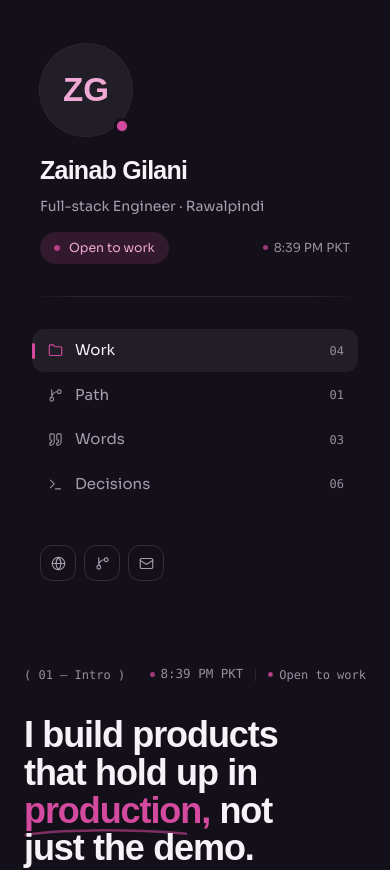
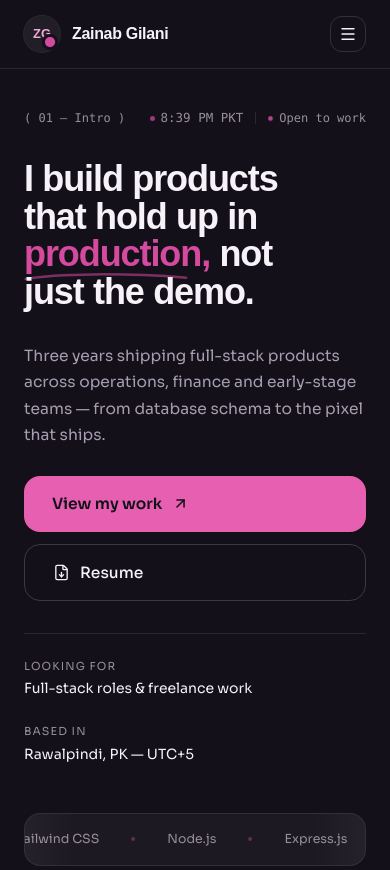
Before and after one commit to Zee-Gg/zainabgilani, a Next.js app: page / in a window 390 px wide. Shown: the top 870 px of the page. Built offline with nearby package versions, Linux system fonts and the light colour scheme; a web font is replaced by a local one.

Commit message:
feat: add mobile hamburger navigation

```diff
--- a/app/page.tsx
+++ b/app/page.tsx
@@ -1,4 +1,5 @@
 import { Sidebar } from "@/components/Sidebar";
+import { MobileHeader } from "@/components/MobileHeader";
 import { HeroSection } from "@/components/sections/HeroSection";
 import { WorkSection } from "@/components/sections/WorkSection";
 import { PathSection } from "@/components/sections/PathSection";
@@ -9,6 +10,7 @@ import { ContactSection } from "@/components/sections/ContactSection";
 export default function Home() {
   return (
     <div className="grid grid-cols-1 items-start lg:grid-cols-[380px_1fr]">
+      <MobileHeader />
       <Sidebar />
       <main className="min-w-0">
         <HeroSection />
--- /dev/null
+++ b/components/MobileHeader.tsx
@@ -0,0 +1,46 @@
+"use client";
+
+import { useState } from "react";
+import { Menu, X } from "lucide-react";
+import { StatusAvatar } from "./StatusAvatar";
+import { PillBadge } from "./PillBadge";
+import { SidebarNav } from "./SideBarNav";
+import { SocialLinks } from "./SocialLinks";
+
+export function MobileHeader() {
+  const [open, setOpen] = useState(false);
+
+  return (
+    <div className="border-b border-hairline px-6 py-4 lg:hidden">
+      <div className="flex items-center justify-between">
+        <div className="flex items-center gap-3">
+          <StatusAvatar alt="Zainab Gilani" size={36} />
+          <span className="font-display text-[16px] font-bold tracking-[-0.02em]">
+            Zainab Gilani
+          </span>
+        </div>
+        <button
+          type="button"
+          onClick={() => setOpen((v) => !v)}
+          aria-label={open ? "Close menu" : "Open menu"}
+          aria-expanded={open}
+          className="flex h-9 w-9 items-center justify-center rounded-xl border border-border-soft text-text transition-colors duration-200 ease-out hover:border-orchid hover:text-orchid-text"
+        >
+          {open ? (
+            <X className="h-[18px] w-[18px] stroke-[1.8]" />
+          ) : (
+            <Menu className="h-[18px] w-[18px] stroke-[1.8]" />
+          )}
+        </button>
+      </div>
+
+      {open && (
+        <div className="animate-fade-in-up mt-5 flex flex-col gap-6 pb-2">
+          <PillBadge pulse>Open to work</PillBadge>
+          <SidebarNav onNavigate={() => setOpen(false)} />
+          <SocialLinks />
+        </div>
+      )}
+    </div>
+  );
+}
--- a/components/SideBarNav.tsx
+++ b/components/SideBarNav.tsx
@@ -12,7 +12,7 @@ const iconMap: Record<string, LucideIcon> = {
   "#craft": Terminal,
 };
 
-export function SidebarNav() {
+export function SidebarNav({ onNavigate }: { onNavigate?: () => void } = {}) {
   const [active, setActive] = useState<string>("");
 
   useEffect(() => {
@@ -47,6 +47,7 @@ export function SidebarNav() {
           <Link
             key={item.href}
             href={item.href}
+            onClick={onNavigate}
             className={`group relative flex items-center gap-3 overflow-hidden rounded-xl py-2.5 pr-3.5 pl-4 text-[15px] transition-colors duration-200 ease-out focus-visible:outline focus-visible:outline-2 focus-visible:outline-offset-2 focus-visible:outline-orchid ${
               isActive ? "text-text" : "text-muted hover:text-text"
             }`}
--- a/components/Sidebar.tsx
+++ b/components/Sidebar.tsx
@@ -6,7 +6,7 @@ import { SocialLinks } from "./SocialLinks";
 
 export function Sidebar() {
   return (
-    <aside className="flex flex-col justify-between border-hairline px-8 py-11 lg:sticky lg:top-0 lg:h-screen lg:border-r">
+    <aside className="hidden flex-col justify-between border-hairline px-8 py-11 lg:sticky lg:top-0 lg:flex lg:h-screen lg:border-r">
       <div className="flex flex-col gap-8">
         <div className="animate-fade-in-up flex flex-col gap-4 px-2">
           <StatusAvatar alt="Zainab Gilani" size={92} />
```
